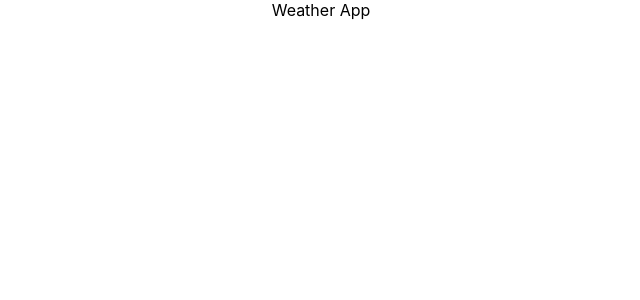
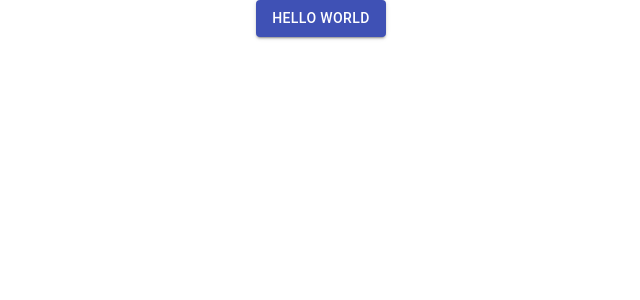
Before and after one commit to ahbell96/weather-app, a React (Create React App) app: page / in a window 1280 px wide. Shown: the top 300 px of the page, without its empty margins (319-959 px from the left). Built offline with nearby package versions, Linux system fonts and the light colour scheme.

Commit message:
addiition of material ui

```diff
--- a/src/App.js
+++ b/src/App.js
@@ -1,15 +1,14 @@
 import {React, Component} from 'react';
 import logo from './logo.svg';
 import './App.css';
+import {Grid, Button, Typography} from '@material-ui/core';
 
 export default class App extends Component {
 
   render() {
     return (
       <div className="App">
-        <div className="">
-          Weather App
-        </div>
+        <Button variant="contained" color="primary">Hello World</Button>
       </div>
     );
   }
```
Also changed, not shown: 1 other file (tests, documents, lock files or other folders).
